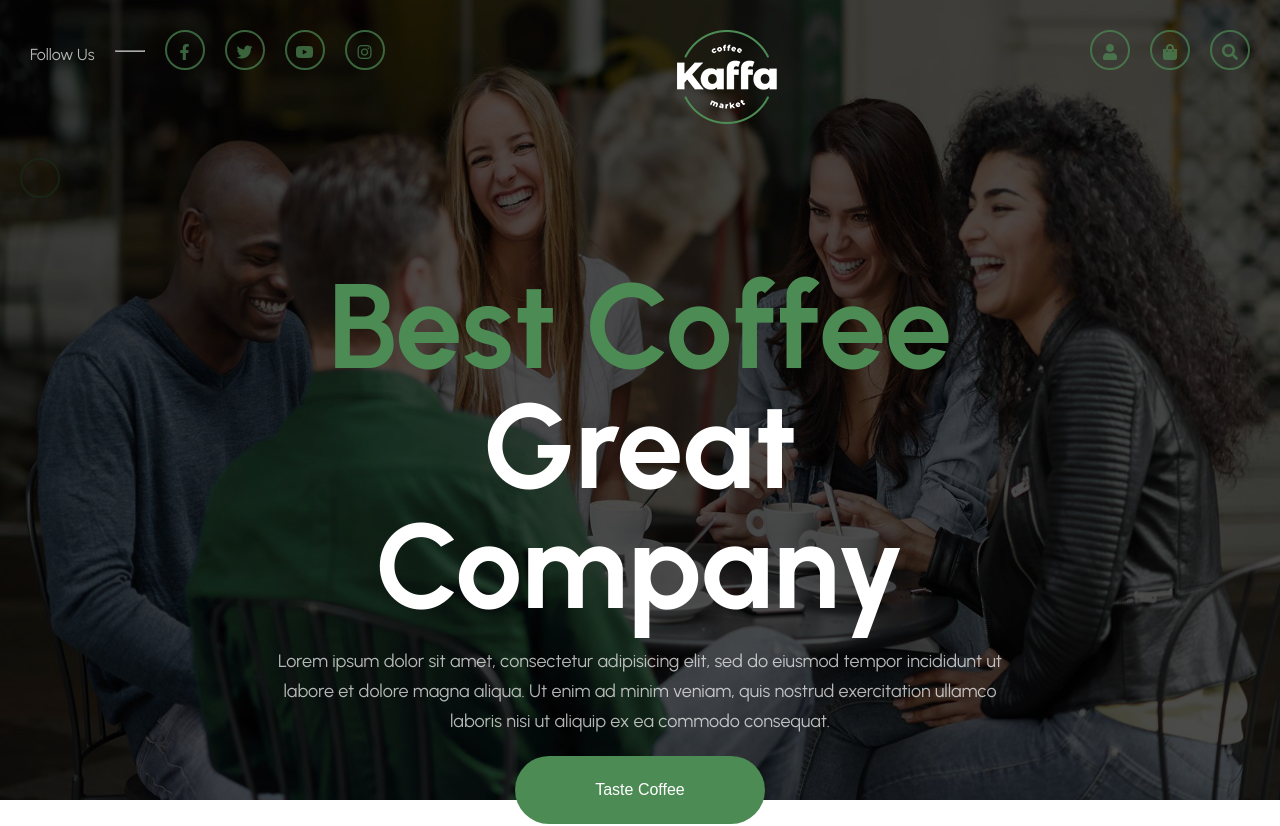
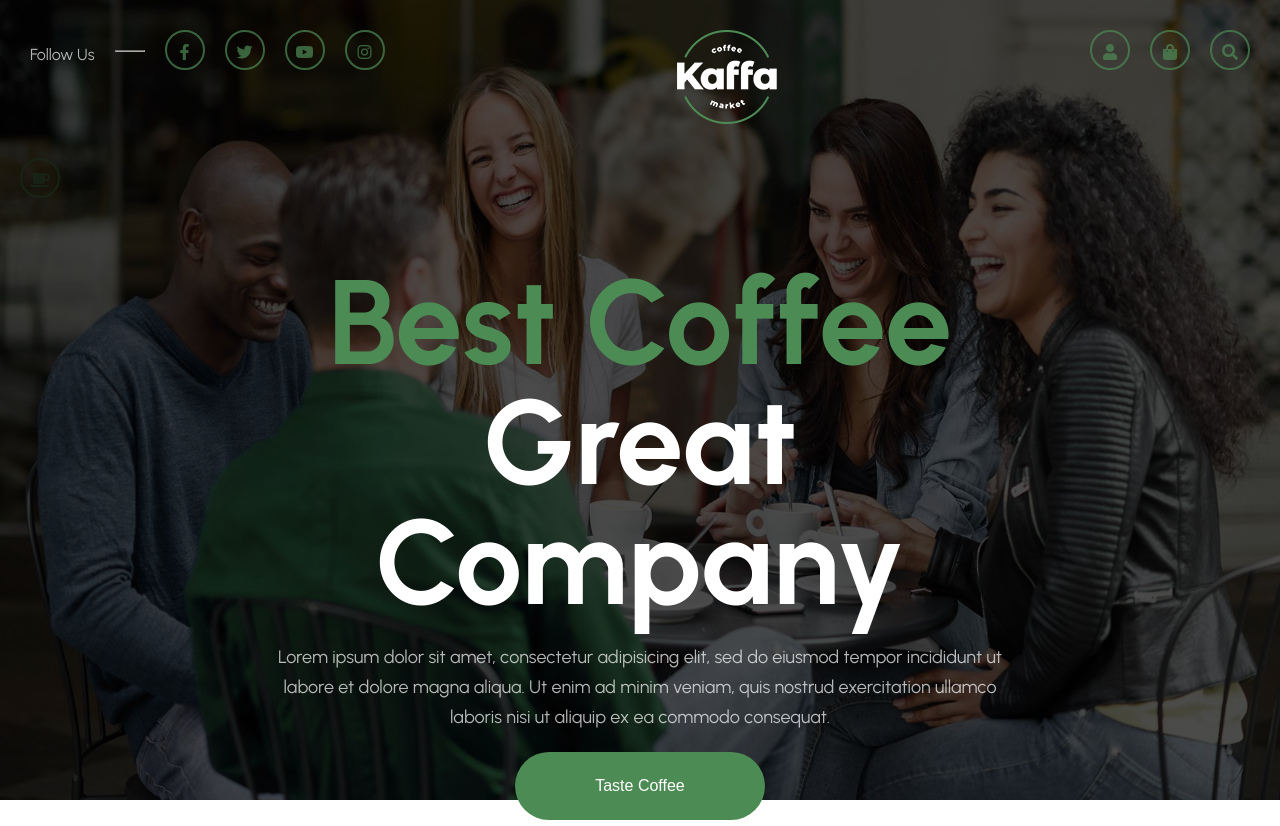
Before and after one commit to KrishiPatel279/KrishiPatel279.github.io, a plain HTML site: page index.html in a window 1280 px wide. Shown: the top 826 px of the page. Drawn offline with Linux system fonts and the light colour scheme.

Commit message:
Update index.html

```diff
--- a/index.html
+++ b/index.html
@@ -58,7 +58,7 @@
         </div>
       </div>
       <div class="social_media">
-        <i class="fas coffee " onclick="openNav()"></i>
+        <i class="fas fa-coffee " onclick="openNav()"></i>
       </div>
     </nav>
   </header>
```
